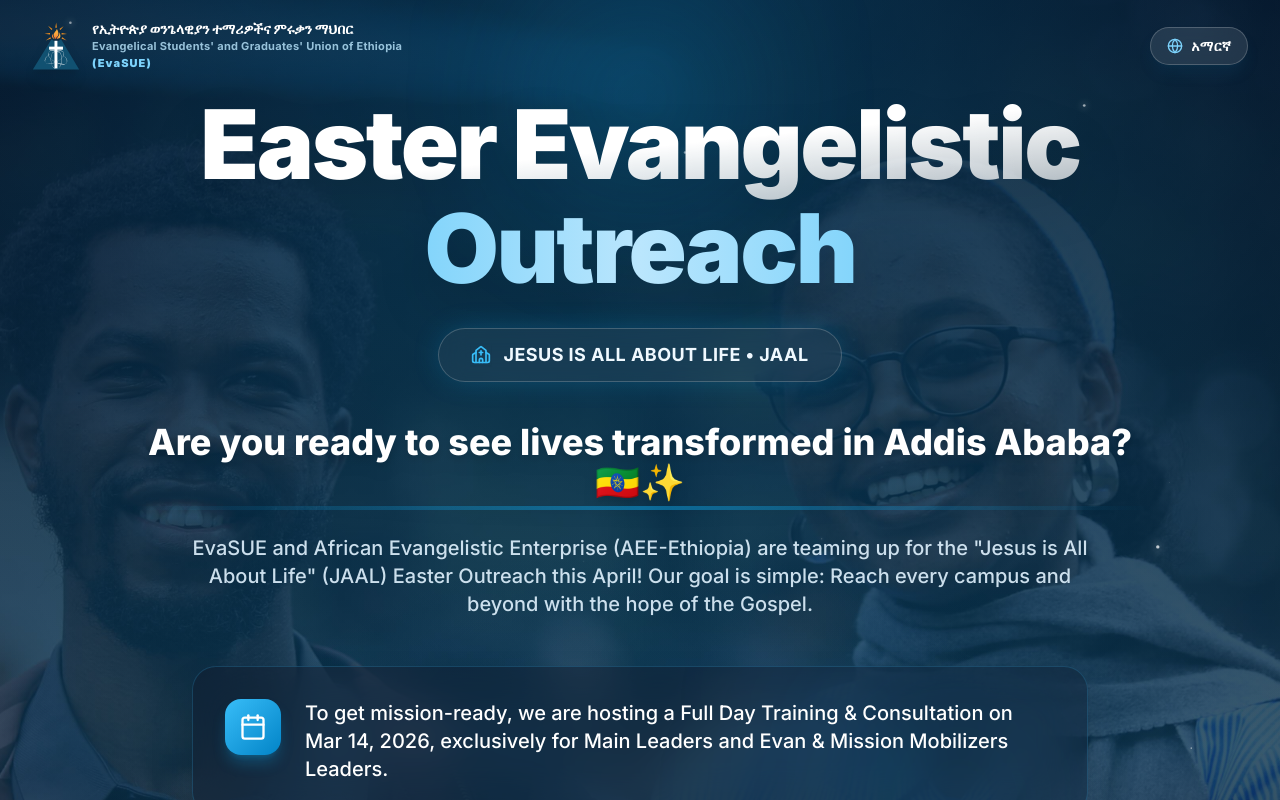
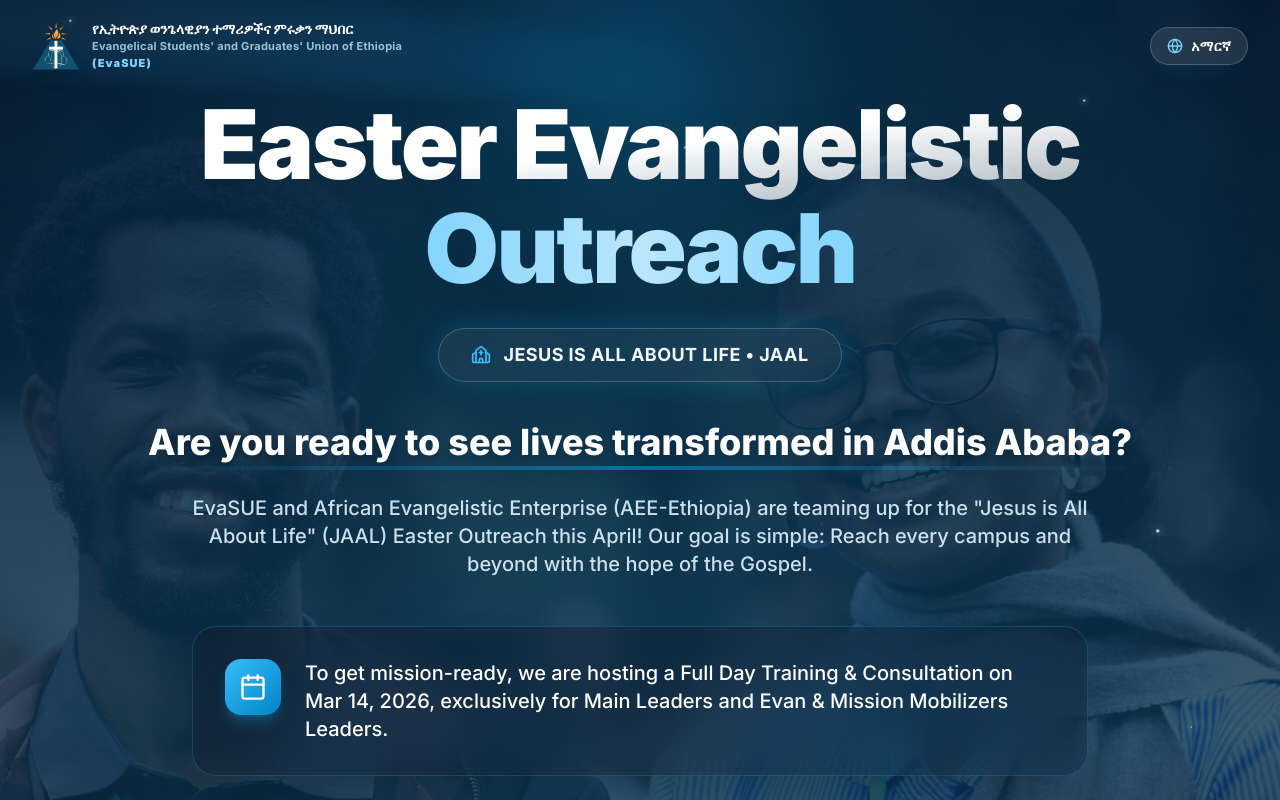
Before and after one commit to natisolomon26/form, a Next.js app: page / in a window 1280 px wide. Shown: the top 800 px of the page. Built offline with nearby package versions, Linux system fonts and the light colour scheme.

Commit message:
style: remove emojis from hero section question text.

```diff
--- a/components/Hero.tsx
+++ b/components/Hero.tsx
@@ -62,7 +62,7 @@
         line2: "Outreach"
       },
       subtitle: "Jesus Is All About Life • JAAL",
-      question: "Are you ready to see lives transformed in Addis Ababa? 🇪🇹✨",
+      question: "Are you ready to see lives transformed in Addis Ababa?",
       description: "EvaSUE and African Evangelistic Enterprise (AEE-Ethiopia) are teaming up for the \"Jesus is All About Life\" (JAAL) Easter Outreach this April! Our goal is simple: Reach every campus and beyond with the hope of the Gospel.",
       training: "To get mission-ready, we are hosting a Full Day Training & Consultation on Mar 14, 2026, exclusively for Main Leaders and Evan & Mission Mobilizers Leaders.",
       locations: [
@@ -82,7 +82,7 @@
         line2: "የወንጌል ስርጭት"
       },
       subtitle: "ኢየሱስ ለጥያቄ ሁሉ መልስ ነው • JAAL",
-      question: "የወንጌል ጥሪ ለአዲስ አበባ ካምፓሶች! 🇪🇹✨",
+      question: "የወንጌል ጥሪ ለአዲስ አበባ ካምፓሶች!",
       description: "ኢቫሱ (EvaSUE) ከአፍሪካ ኢቫንጀልስቲክ ኢንተርፕራይዝ (AEE) ጋር በመተባበር \"ኢየሱስ ለጥያቄ ሁሉ መልስ ነው\" (JAAL) በሚል መሪ ቃል ታላቅ የትንሳኤ ወንጌል ዘመቻ አዘጋጅቷል።",
       training: "መጋቢት 05 ቀን 2018 ዓ.ም. ለዋና መሪዎች እና ለወንጌል አስተባባሪዎች የተዘጋጀ፥ ለዚህ ታላቅ ተልዕኮ ራሳችንን የምናዘጋጅበት የሙሉ ቀን ሥልጠና ይጠብቀናል!",
       locations: [
```
